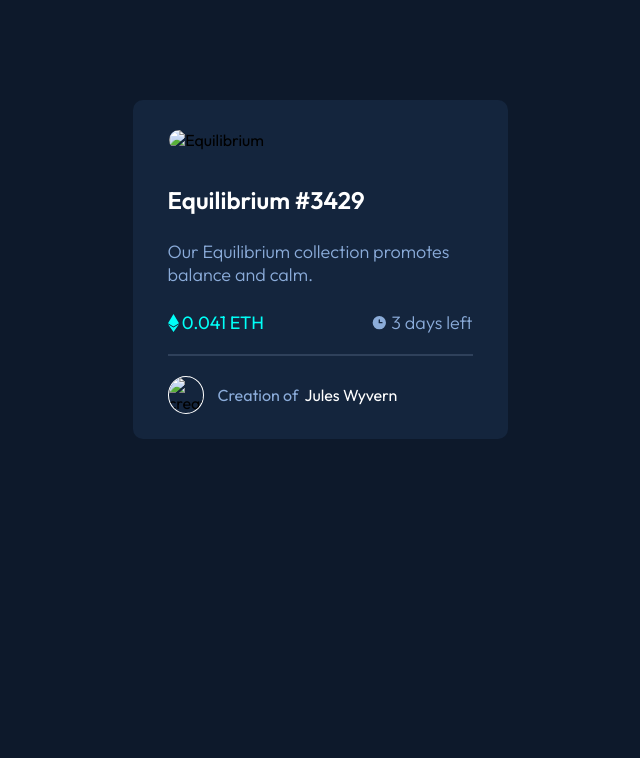
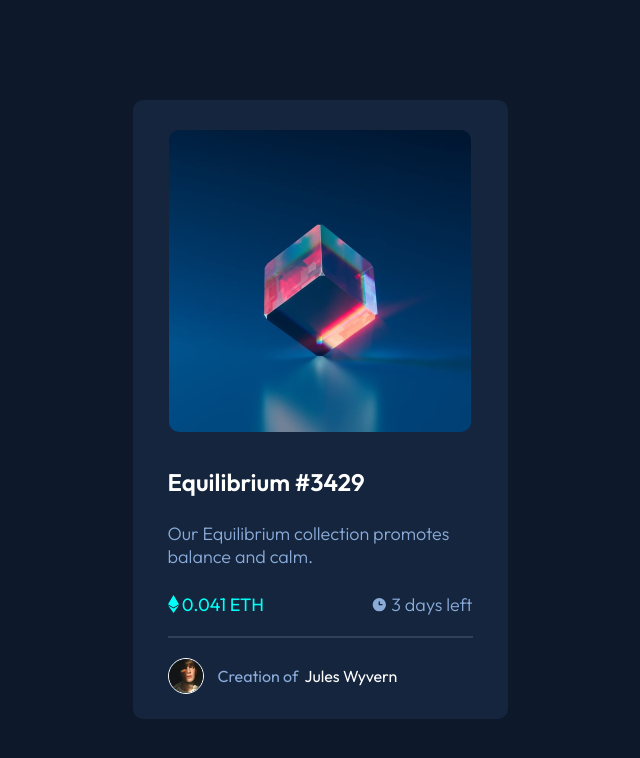
Before and after one commit to katuramu27/nft-preview-card-component, a plain HTML site: page index.html in a window 1280 px wide. Shown: the whole page, without its empty margins (320-960 px from the left). Drawn offline with Linux system fonts and the light colour scheme; the site is published under a folder, as on GitHub Pages, so addresses that start at the root find nothing.

Commit message:
Update index.html

```diff
--- a/index.html
+++ b/index.html
@@ -16,7 +16,7 @@
 <body>
   <main>
     <div class="overlay">
-      <img src="/images/image-equilibrium.jpg" alt="Equilibrium" id="equilibrium">
+      <img src="images/image-equilibrium.jpg" alt="Equilibrium" id="equilibrium">
       <div class="middle">
         <svg width="48" height="48" xmlns="http://www.w3.org/2000/svg"><g fill="none" fill-rule="evenodd"><path d="M0 0h48v48H0z"/><path d="M24 9C14 9 5.46 15.22 2 24c3.46 8.78 12 15 22 15 10.01 0 18.54-6.22 22-15-3.46-8.78-11.99-15-22-15Zm0 25c-5.52 0-10-4.48-10-10s4.48-10 10-10 10 4.48 10 10-4.48 10-10 10Zm0-16c-3.31 0-6 2.69-6 6s2.69 6 6 6 6-2.69 6-6-2.69-6-6-6Z" fill="#FFF" fill-rule="nonzero"/></g></svg>
       </div>
@@ -38,7 +38,7 @@
        <div class="line"></div>
 
        <div class="author">
-          <img src="/images/image-avatar.png" alt="creator" id="creator"> &nbsp
+          <img src="images/image-avatar.png" alt="creator" id="creator"> &nbsp
           <p>Creation of <span>&nbsp Jules Wyvern</span></p>
        </div>
       </div>
```
